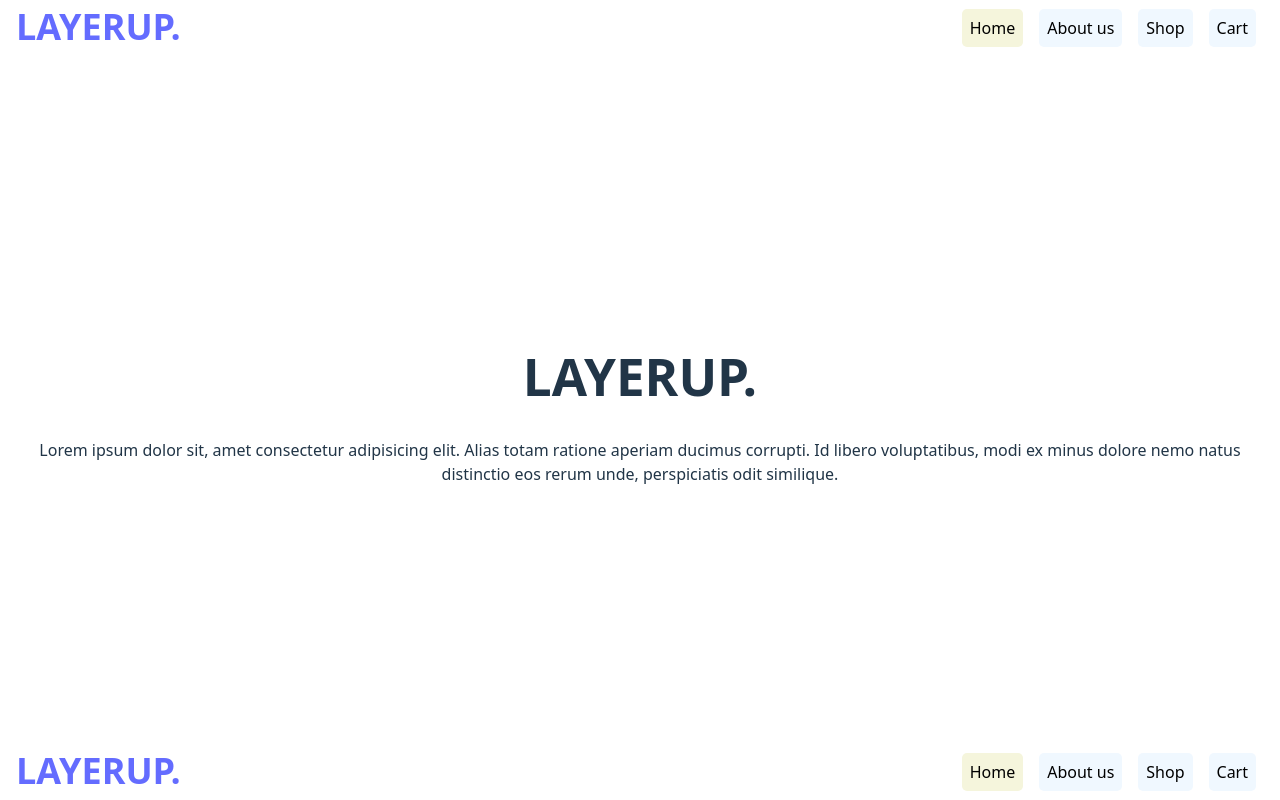
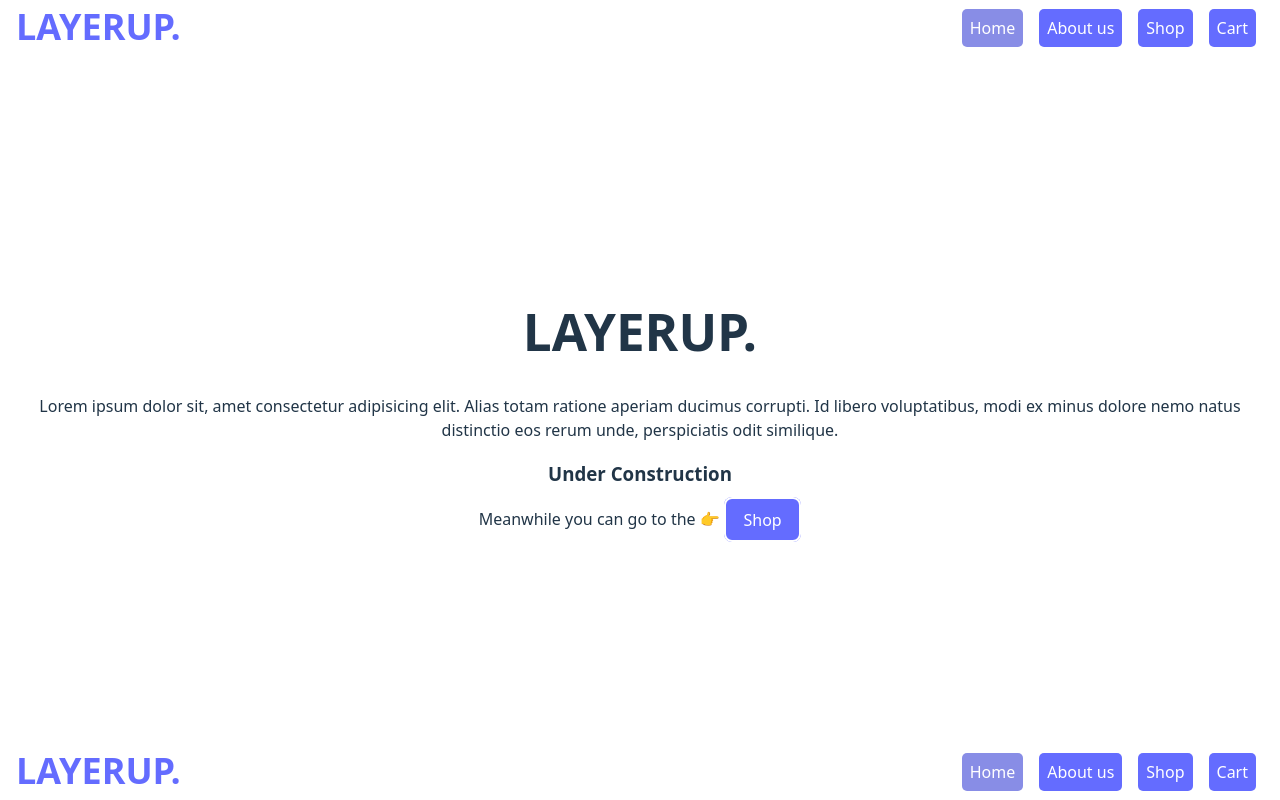
Before and after one commit to furkanssarri/shopping-cart, a React (Vite) app: page / in a window 1280 px wide. Built offline with nearby package versions, Linux system fonts and the light colour scheme.

Commit message:
add further styling

```diff
--- a/src/components/Footer/footer.module.css
+++ b/src/components/Footer/footer.module.css
@@ -8,11 +8,11 @@ footer {
 .navLink {
   padding: 0.5rem;
   margin: 0.5rem;
-  background-color: aliceblue;
-  color: black;
+  background-color: #646cff;
+  color: white;
   border-radius: 5px;
 }
 
 .active {
-  background-color: beige;
+  background-color: #888de6;
 }
--- a/src/components/Header/header.module.css
+++ b/src/components/Header/header.module.css
@@ -22,11 +22,11 @@ ul li {
 .navLink {
   padding: 0.5rem;
   margin: 0.5rem;
-  background-color: aliceblue;
-  color: black;
+  background-color: #646cff;
+  color: white;
   border-radius: 5px;
 }
 
 .active {
-  background-color: beige;
+  background-color: #888de6;
 }
--- a/src/components/home/Home.jsx
+++ b/src/components/home/Home.jsx
@@ -1,3 +1,4 @@
+import { Link } from "react-router-dom";
 import styles from "../home/home.module.css";
 
 const Home = () => {
@@ -11,6 +12,14 @@ const Home = () => {
           minus dolore nemo natus distinctio eos rerum unde, perspiciatis odit
           similique.
         </p>
+
+        <h3>Under Construction</h3>
+        <span>
+          Meanwhile you can go to the 👉{" "}
+          <Link className={styles.redirect} to={`shop`}>
+            Shop
+          </Link>
+        </span>
       </div>
     </div>
   );
--- a/src/components/home/home.module.css
+++ b/src/components/home/home.module.css
@@ -2,3 +2,16 @@
   margin: 1rem;
   padding: 1rem;
 }
+
+.redirect {
+  padding: 0.6rem 1.1rem;
+  background-color: #646cff;
+  color: white;
+  border: 2px solid white;
+  border-radius: 8px;
+}
+
+.redirect:hover {
+  background-color: white;
+  border: 2px solid #646cff;
+}
```
